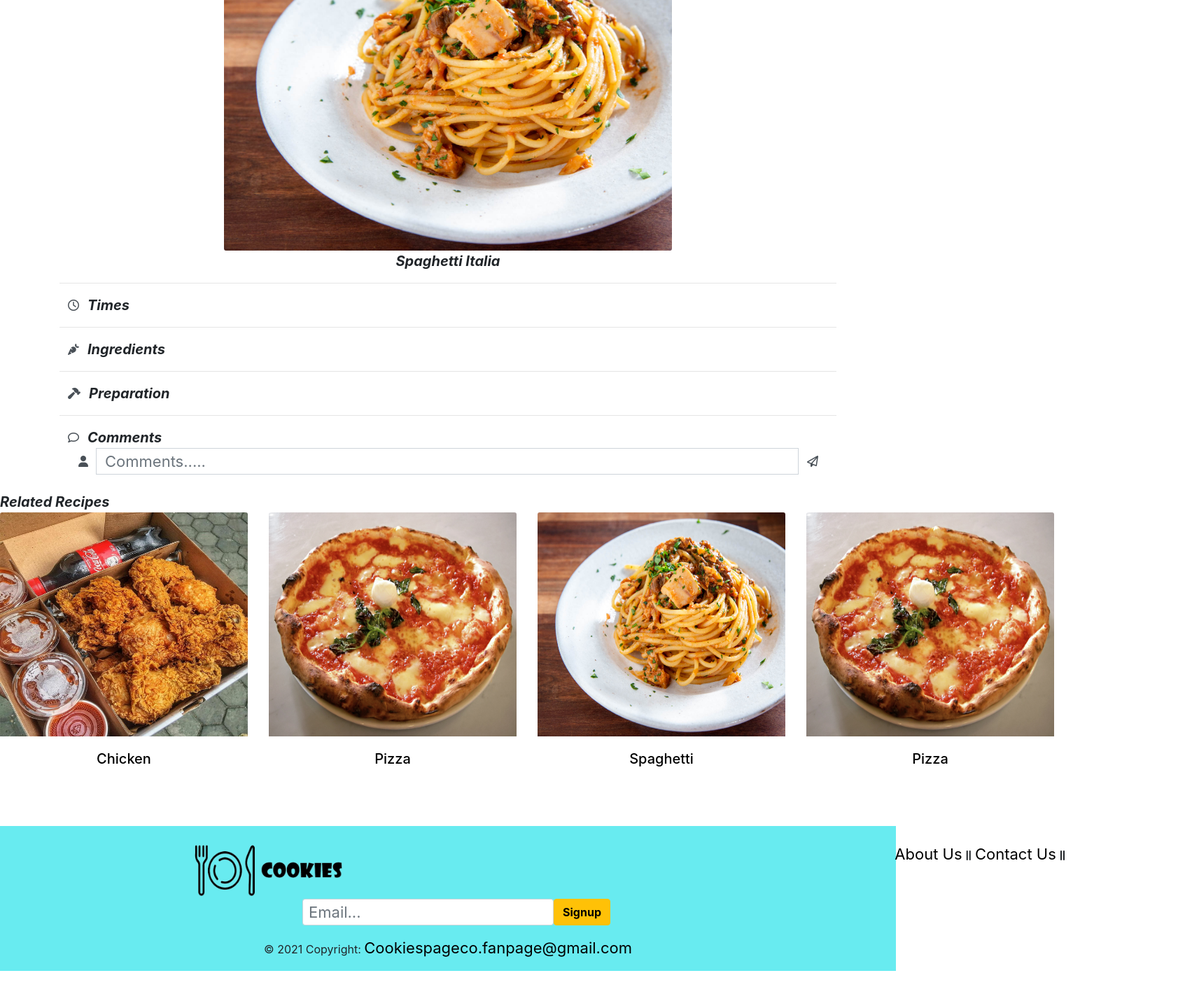
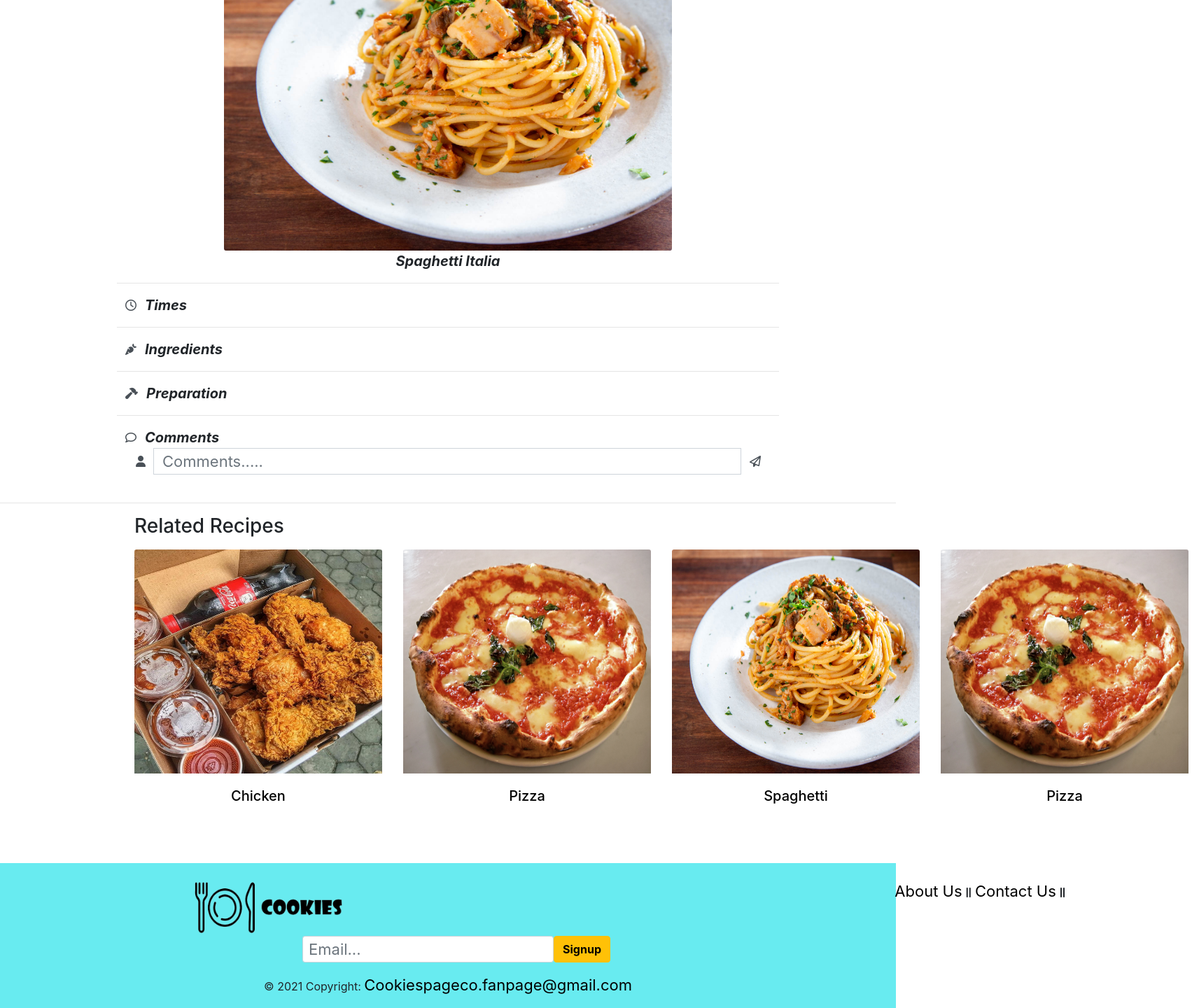
Before and after one commit to hungzz99/Cooking, a React (Create React App) app: page /productid-details in a window 1280 px wide. Shown: the part 311-1751 px from the top of the page at 70% size, 1713 px wide, since content can reach past the window. Before the commit the page ends 1698 px from the top, so only its background shows below. Built offline with nearby package versions, Linux system fonts and the light colour scheme.

Commit message:
'detailfix'

```diff
--- a/src/components/DailyRecipes.css
+++ b/src/components/DailyRecipes.css
@@ -31,10 +31,14 @@
     margin-top: 1rem!important;
 }
 
-.card-img-top {
+.card-img-top{
     width: 100%!important;
     height: 20rem!important;
-    display: block!important;
+    display: inline-block!important;
+    transition: transform 300ms;
+}
+.card-img-top:hover{
+    transform: translateY(-6px);
 }
 
 .card {
@@ -73,6 +77,6 @@
     width: 500px;
     height: 350px;
     position: relative;
-    border: solid 1px;
+    /* border: solid 1px; */
     margin-right: 1rem;
 }
--- a/src/components/Details.css
+++ b/src/components/Details.css
@@ -3,7 +3,9 @@
 }
 .details {
     margin-top: 7rem;
-    justify-content: center;
+    align-items: center;
+    margin-right: 10%;
+    margin-left: 10%;
 }
 .box-sizing{
     width: auto!important;
@@ -34,25 +36,47 @@
     border : none!important;
     background-color: #ffffff!important;
 }
-.Related-recipes-details{
-    font-size: 20px;
-    font-weight: bold;
+.media-body {
+    font-family:inherit;
+    position: sticky;
+    text-align: right;
+    color: red!important;
+    margin-right: 1rem;
+    font-size: 50px!important;
+}
+.media-title1 {
     align-items: center;
 }
+.media-title-h3 {
+    margin: 0 12rem;
+    margin-bottom: 1rem;
+}
+.media-title-h3
 .card-img-top{
     width: 100%!important;
     height: 20rem!important;
-    display: block!important;
+    display: inline-block!important;
+    transition: transform 300ms;
+}
+.card-img-top:hover{
+    transform: translateY(-6px);
 }
 .card {
     width: 20rem!important;
     height: 25rem!important;
     border: none!important;
-    display: block!important;
-    align-items: center!important;
+    margin: 0 12rem  ;
 }
 .card-body {
     background-color: rgb(255, 255, 255)!important;
+}
+.media-body {
+    font-family:inherit;
+    position: sticky;
+    text-align: right;
+    color: red!important;
+    margin-right: 1rem;
+    font-size: 50px!important;
 }
 .row{
     width: 96rem!important;
--- a/src/components/Details.js
+++ b/src/components/Details.js
@@ -24,7 +24,7 @@ class Details extends Component {
                                             <div className="input-group-text">
                                                 <MDBIcon icon="save" />                                                </div>
                                         </div>
-                                        <div className="input-group-text">
+                                        <div className="input-group-text" action="/like">
                                             <MDBIcon icon="heart" />
                                         </div>
                                     </div>
@@ -92,7 +92,42 @@ class Details extends Component {
                             </div>
                         </form>
                     </div>
-                    <div className="Related-recipes-details">
+                </div>
+                <hr />
+                <div className="media-title1" flex-direction="row">
+                        <h3 className="media-title-h3">Related Recipes</h3>
+                        <div>
+                            <div className="card">
+                                <div className="row">
+                                    <a className="col">
+                                        <img className="card-img-top" src={chicken} alt="Generic placeholder image" />
+                                        <div className="card-body">
+                                            <h5 className="card-title" align="center">Chicken</h5>
+                                        </div>
+                                    </a>
+                                    <a className="col">
+                                        <img className="card-img-top" src={pizza} alt="Generic placeholder image" />
+                                        <div className="card-body">
+                                            <h5 className="card-title" align="center">Pizza</h5>
+                                        </div>
+                                    </a>
+                                    <a className="col" href="/productid-details">
+                                        <img className="card-img-top" src={spaghetti}  alt="Generic placeholder image"  />
+                                        <div className="card-body">
+                                            <h5 className="card-title" align="center">Spaghetti</h5>
+                                        </div>
+                                    </a>
+                                    <a className="col">
+                                        <img className="card-img-top" src={pizza} alt="Generic placeholder image" />
+                                        <div className="card-body">
+                                            <h5 className="card-title" align="center">Pizza</h5>
+                                        </div>
+                                    </a>
+                                </div>
+                            </div>
+                        </div>
+                    </div>
+                {/* <div className="Related-recipes-details">
                     <var>Related Recipes</var>
                     <div className="card">
                         <div className="row">
@@ -120,10 +155,10 @@ class Details extends Component {
                                     <h5 className="card-title" align="center">Pizza</h5>
                                 </div>
                             </a>
+
                         </div>
                     </div>
-                    </div>
-                </div>
+                </div> */}
                 <br />
                 <Footer />
             </div>
--- a/src/components/EasyRecipes.css
+++ b/src/components/EasyRecipes.css
@@ -31,10 +31,14 @@
     margin-top: 1rem!important;
 }
 
-.card-img-top {
+.card-img-top{
     width: 100%!important;
     height: 20rem!important;
-    display: block!important;
+    display: inline-block!important;
+    transition: transform 300ms;
+}
+.card-img-top:hover{
+    transform: translateY(-6px);
 }
 
 .card {
@@ -73,6 +77,6 @@
     width: 500px;
     height: 350px;
     position: relative;
-    border: solid 1px;
+    /* border: solid 1px; */
     margin-right: 1rem;
 }
--- a/src/components/Footer.js
+++ b/src/components/Footer.js
@@ -17,9 +17,9 @@ class Footer extends Component {
                             <MDBCol md="6">
                                 <ul>
                                     <li className="list-unstyled">
-                                        <a href="#!">About Us </a>
+                                        <a href="/about-us">About Us </a>
                                         <MDBIcon icon="grip-lines-vertical" />
-                                        <a href="#!"> Contact Us </a>
+                                        <a href="contact-us"> Contact Us </a>
                                         <MDBIcon icon="grip-lines-vertical" />
                                     </li>
                                 </ul>
@@ -27,7 +27,7 @@ class Footer extends Component {
                         </MDBRow>
                     </MDBContainer>
                     <div>
-                        <form className="form-inline " action="/sign-up">
+                        <form className="form-inline" action="/sign-up">
                             <input className="form-control form-control-sm ml-4 w-35" type="text" placeholder="Email..." aria-label="Email" />
                             <button className="btn btn-warning my-2 my-sm-0" type="submit">Signup</button>
                         </form>
--- a/src/components/Header.css
+++ b/src/components/Header.css
@@ -62,3 +62,6 @@
   height: 38px!important;
   font-size: 22px!important;
 }
+.nav-link {
+  color: black!important;
+}
--- a/src/components/HealthyRecipes.css
+++ b/src/components/HealthyRecipes.css
@@ -29,7 +29,11 @@
 .card-img-top{
     width: 100%!important;
     height: 20rem!important;
-    display: block!important;
+    display: inline-block!important;
+    transition: transform 300ms;
+}
+.card-img-top:hover{
+    transform: translateY(-6px);
 }
 .card {
     width: 20rem!important;
@@ -63,6 +67,5 @@
     width: 500px;
     height: 350px;
     position: relative;
-    border: solid 1px;
     margin-right: 1rem;
 }
--- a/src/components/Main.css
+++ b/src/components/Main.css
@@ -11,7 +11,6 @@
     transform-origin: 50% 50%;
     box-sizing: border-box;
     border-radius: 5px;
-    border: 1px solid;
     width: 40%;
 }
 .media-body {
@@ -36,7 +35,11 @@
 .card-img-top{
     width: 100%!important;
     height: 20rem!important;
-    display: block!important;
+    display: inline-block!important;
+    transition: transform 300ms;
+}
+.card-img-top:hover{
+    transform: translateY(-6px);
 }
 .card {
     width: 20rem!important;
--- a/src/index.js
+++ b/src/index.js
@@ -3,10 +3,12 @@ import ReactDOM from 'react-dom';
 import './index.css';
 import App from './App';
 import reportWebVitals from './reportWebVitals';
+import { Router } from "react-router";
+
 
 ReactDOM.render(
   <React.StrictMode>
-    <App />
+      <App />
   </React.StrictMode>,
   document.getElementById('root')
 );
```
Also changed, not shown: src/components/Header.js (+6 -4 lines). Lines whose indentation alone changed are shown as unchanged.
